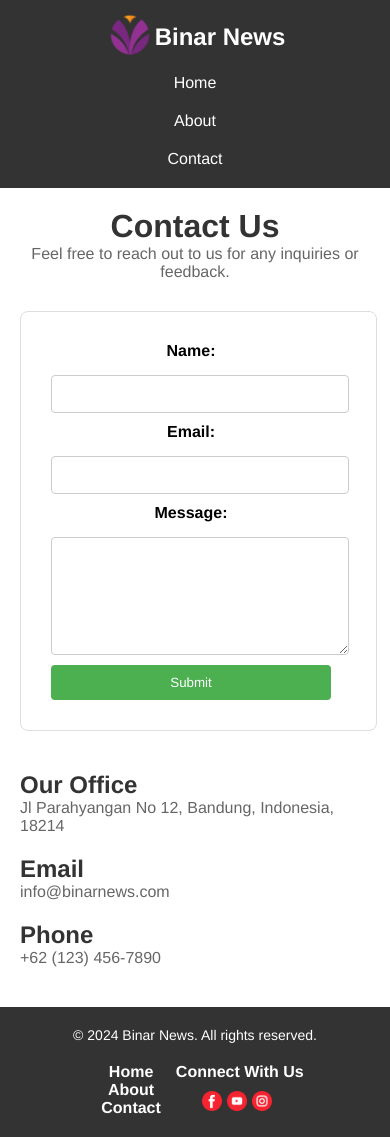
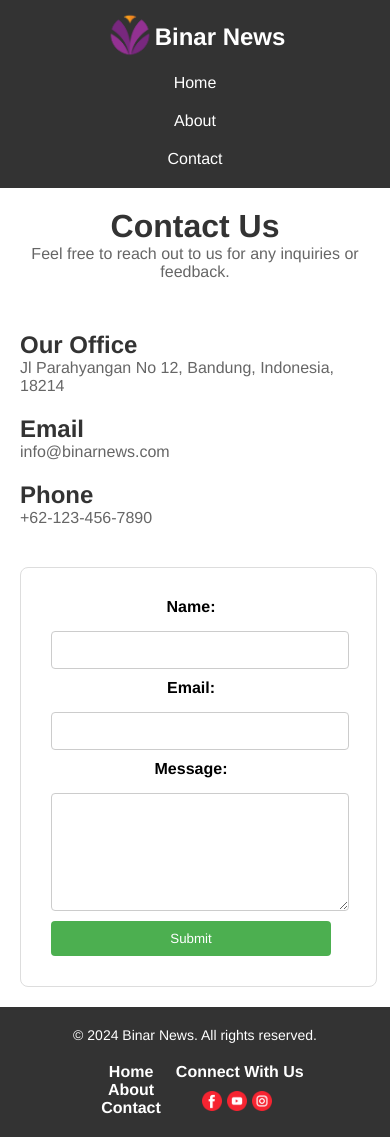
Before and after one commit to luthfianesa/NewsApp, a Next.js app in the folder news-app/: page /contact in a window 390 px wide. Built offline with nearby package versions, Linux system fonts and the light colour scheme.

Commit message:
Edit phone and  styling in contact page

```diff
--- a/news-app/src/app/contact/page.jsx
+++ b/news-app/src/app/contact/page.jsx
@@ -13,6 +13,16 @@ const Contact = () => {
         <p>Feel free to reach out to us for any inquiries or feedback.</p>
 
         <div className="contact-info">
+          <div className="contact-details">
+            <h2>Our Office</h2>
+            <p>Jl Parahyangan No 12, Bandung, Indonesia, 18214</p>
+
+            <h2>Email</h2>
+            <p>info@binarnews.com</p>
+
+            <h2>Phone</h2>
+            <p>+62-123-456-7890</p>
+          </div>
           <div className="contact-form">
             <form>
               <label htmlFor="name">Name:</label>
@@ -27,17 +37,6 @@ const Contact = () => {
               <button type="submit">Submit</button>
             </form>
           </div>
-
-          <div className="contact-details">
-            <h2>Our Office</h2>
-            <p>Jl Parahyangan No 12, Bandung, Indonesia, 18214</p>
-
-            <h2>Email</h2>
-            <p>info@binarnews.com</p>
-
-            <h2>Phone</h2>
-            <p>+62 (123) 456-7890</p>
-          </div>
         </div>
       </div>
     </div>
```
